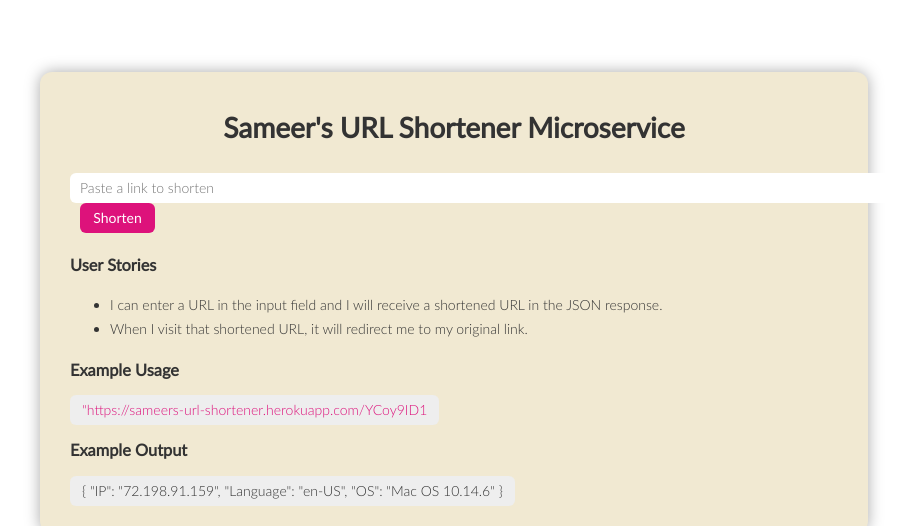
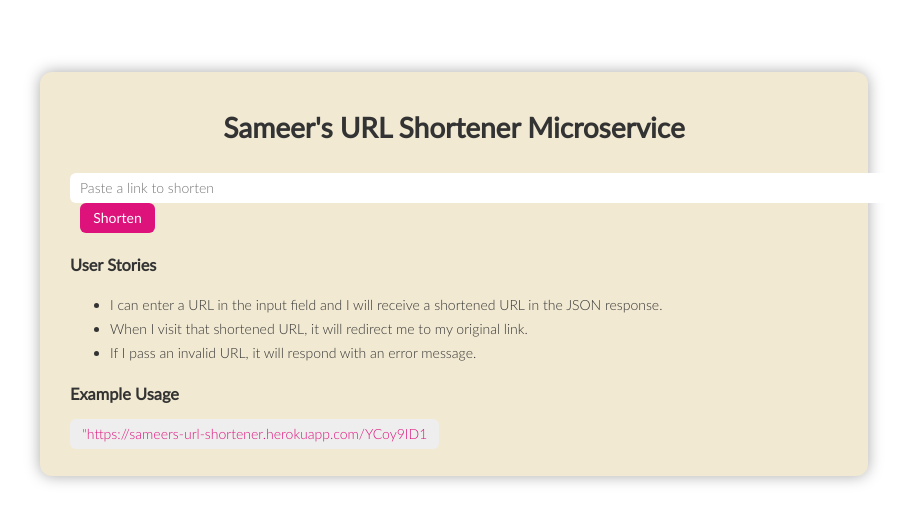
Before and after one commit to sameer-ingavale/NodeJS-URL-Shortener-Microservice, a website: page public/index.html in a window 1280 px wide. Shown: the top 526 px of the page, without its empty margins (186-1093 px from the left). Drawn offline with Linux system fonts and the light colour scheme.

Commit message:
final push

```diff
--- a/public/index.html
+++ b/public/index.html
@@ -39,6 +39,9 @@
               When I visit that shortened URL, it will redirect me to my
               original link.
             </li>
+            <li>
+              If I pass an invalid URL, it will respond with an error message.
+            </li>
           </ul>
           <h3>Example Usage</h3>
           <code>
@@ -49,11 +52,6 @@
             >
               "https://sameers-url-shortener.herokuapp.com/YCoy9ID1</a
             ></code
-          >
-          <h3>Example Output</h3>
-          <code class="code"
-            >{ "IP": "72.198.91.159", "Language": "en-US", "OS": "Mac OS
-            10.14.6" }</code
           >
         </div>
       </div>
```
